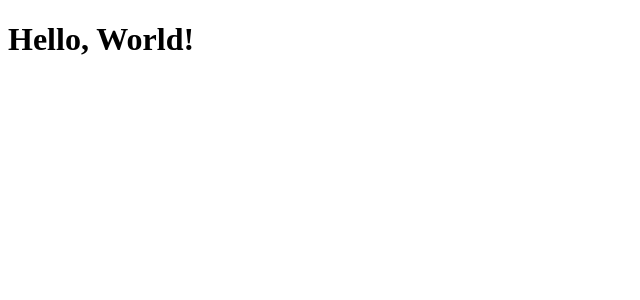
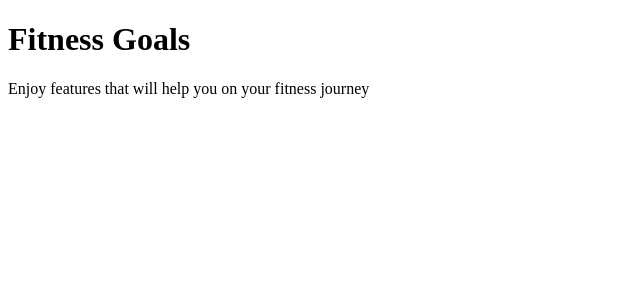
Before and after one commit to christian-2009/fitness-goals, a React (Create React App) app: page / in a window 1280 px wide. Shown: the top 300 px of the page, without its empty margins (0-640 px from the left). Built offline with nearby package versions, Linux system fonts and the light colour scheme; the HTML template or start-up script is replaced by a standard one.

Commit message:
initial commit

```diff
--- a/src/App.tsx
+++ b/src/App.tsx
@@ -1,7 +1,11 @@
-import { greet } from "./utils/greet";
+import PageHeader from './components/PageHeader'
 
 function App(): JSX.Element {
-  return <h1>{greet("World")}</h1>;
+  return (
+    <>
+      <PageHeader />
+    </>
+  )
 }
 
 export default App;
--- /dev/null
+++ b/src/components/PageHeader.tsx
@@ -0,0 +1,8 @@
+export default function PageHeader(): JSX.Element {
+    return (
+        <>
+            <h1>Fitness Goals</h1>
+            <p>Enjoy features that will help you on your fitness journey</p>
+        </>
+    )
+}
--- a/src/utils/greet.ts
+++ /dev/null
@@ -1,3 +0,0 @@
-export function greet(name: string): string {
-  return `Hello, ${name}!`;
-}
```
Also changed, not shown: 2 other files (tests, documents, lock files or other folders).
